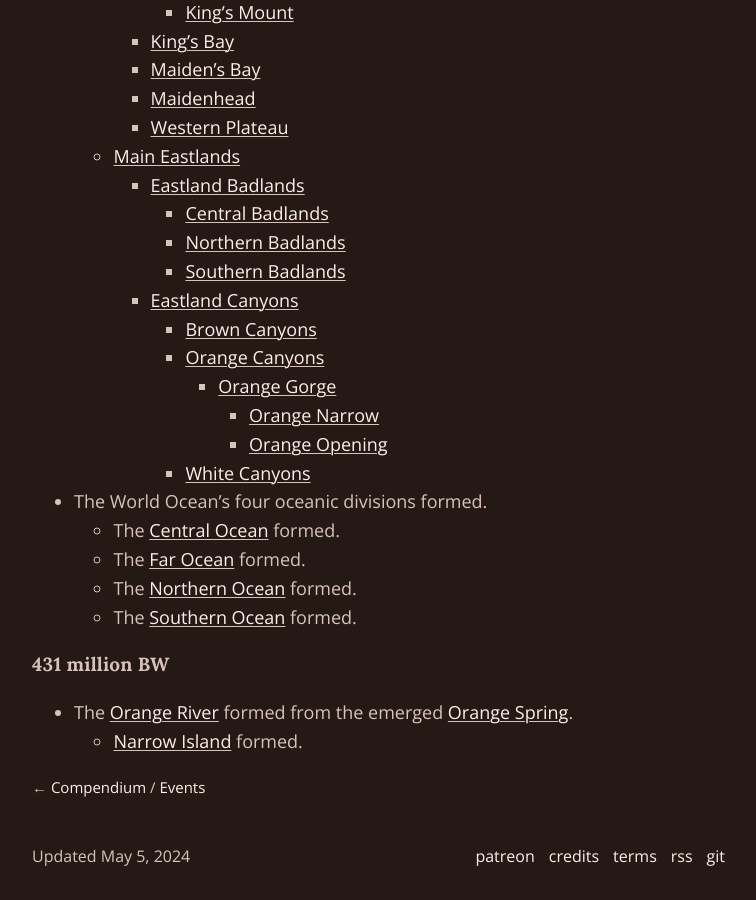
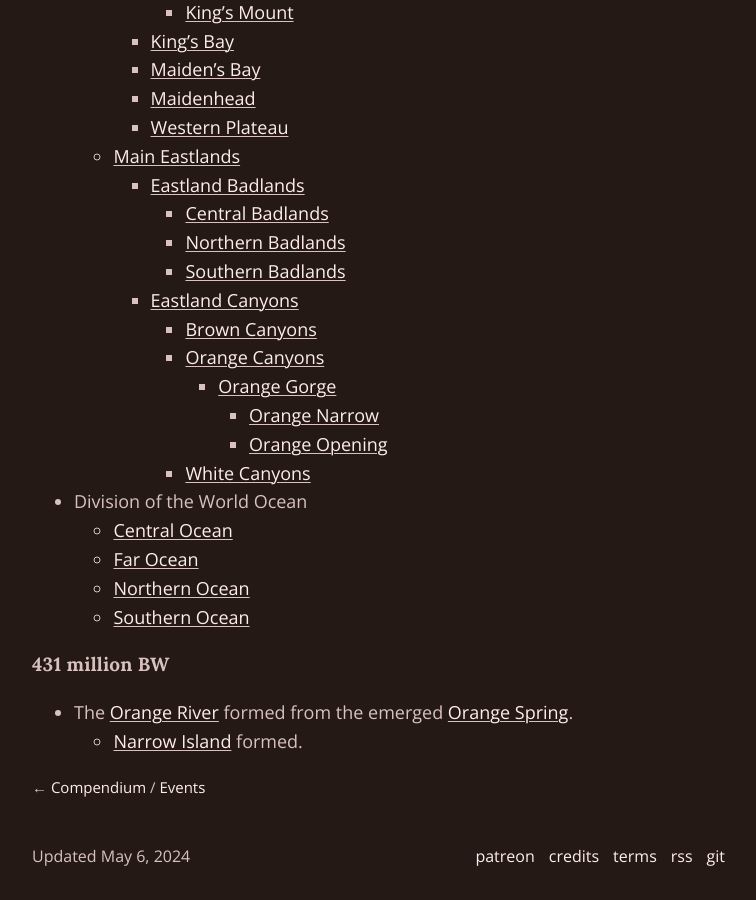
Before and after one commit to schizoidnightmares/absurdrealms.com, a Jekyll site: the page built from compendium/events/genesis.md, in a window 1280 px wide and 900 px high, scrolled down 3657 px. Shown: the whole window, without its empty margins (258-1014 px from the left). Built offline with Jekyll 4.4.1, drawn with Linux system fonts in a browser that asks for light colours.

Commit message:
Division of the World Ocean

```diff
--- a/compendium/events/genesis.md
+++ b/compendium/events/genesis.md
@@ -1,7 +1,7 @@
 ---
 title: Genesis - Events - Compendium
 description: Events before Man
-last_modified_at: May 5, 2024
+last_modified_at: May 6, 2024
 layout: header
 header: compendium/events/genesis_placeholder_blur.jpg
 header-title: Genesis
@@ -165,12 +165,11 @@ Late Genesis (LG) was the last period of Genesis.
           - [Orange Narrow](/compendium/locations/orange-narrow/)
           - [Orange Opening](/compendium/locations/orange-opening/)
       - [White Canyons](/compendium/locations/white-canyons/)
-
-- The World Ocean's four oceanic divisions formed.
-  - The [Central Ocean](/compendium/locations/central-ocean/) formed.
-  - The [Far Ocean](/compendium/locations/far-ocean/) formed.
-  - The [Northern Ocean](/compendium/locations/northern-ocean/) formed.
-  - The [Southern Ocean](/compendium/locations/southern-ocean/) formed.
+- Division of the World Ocean
+  - [Central Ocean](/compendium/locations/central-ocean/)
+  - [Far Ocean](/compendium/locations/far-ocean/)
+  - [Northern Ocean](/compendium/locations/northern-ocean/)
+  - [Southern Ocean](/compendium/locations/southern-ocean/)
 
 ### 431 million BW
 
```
